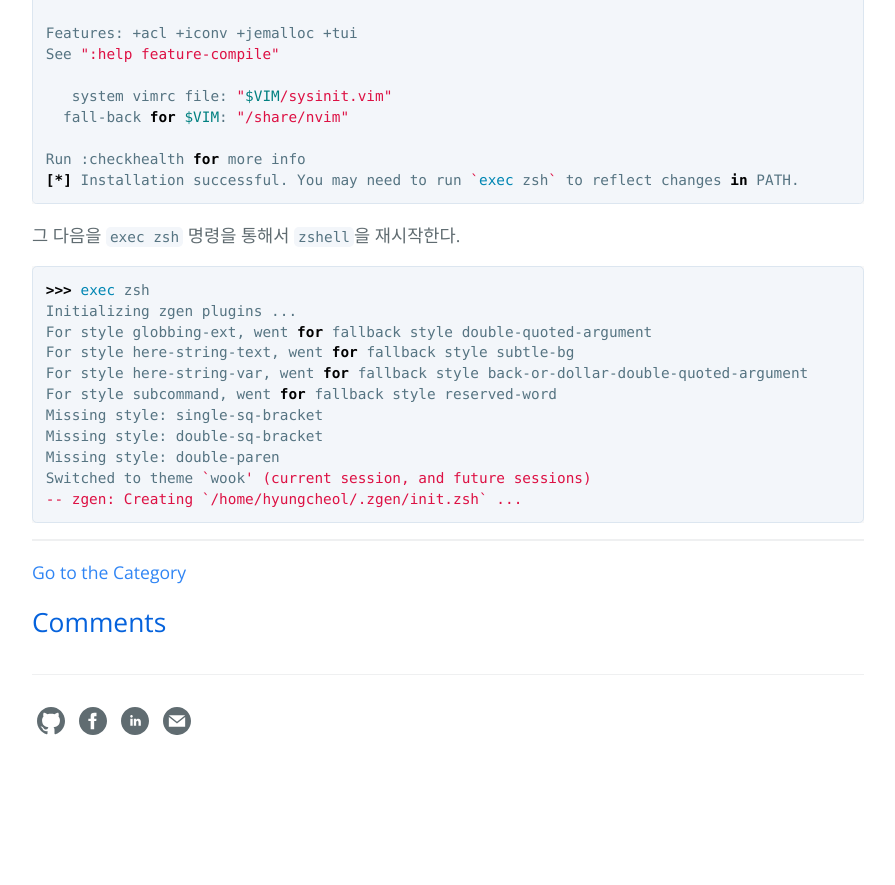
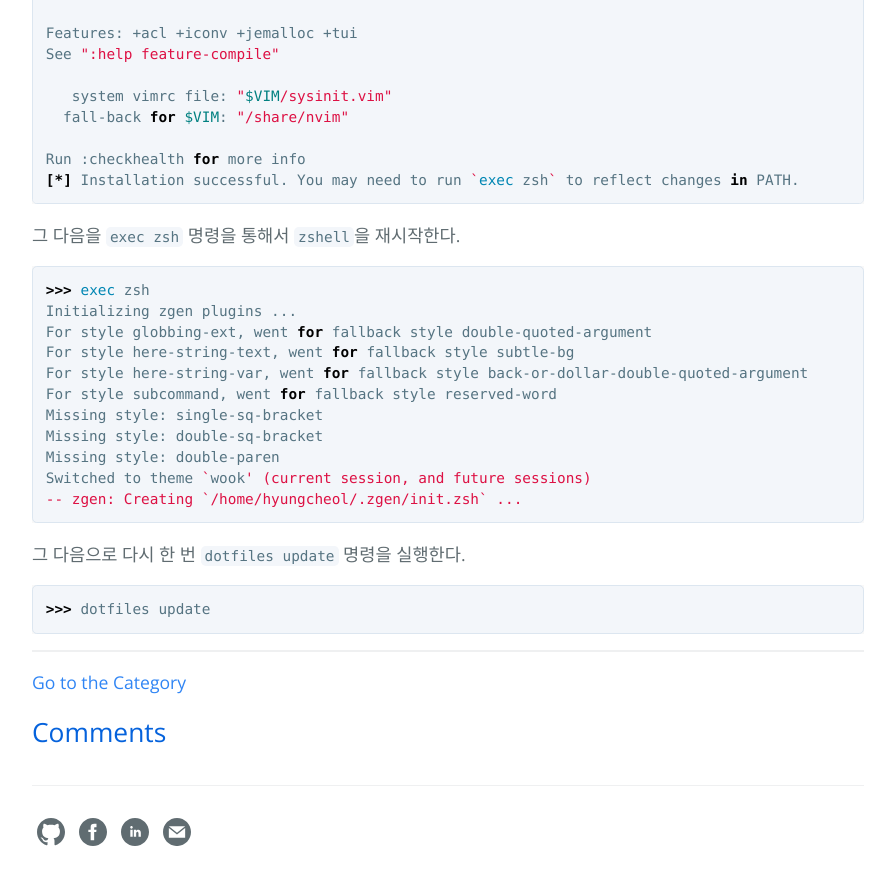
Before and after one commit to hcnoh/hcnoh.github.io, a Jekyll site: the page built from _posts/2018-10-05-development-environment-setting.md, in a window 1280 px wide and 900 px high, scrolled down 16515 px. Shown: the top 885 px of the window, without its empty margins (192-1087 px from the left). Built offline with Jekyll 4.4.1, drawn with Linux system fonts in a browser that asks for light colours; comment, search, counter and statistics services are not loaded; before the commit the page ends 17304 px from its top, so only the background shows below that.

Commit message:
Update 2018-10-05-development-environment-setting.md

````diff
--- a/_posts/2018-10-05-development-environment-setting.md
+++ b/_posts/2018-10-05-development-environment-setting.md
@@ -627,3 +627,9 @@ Missing style: double-paren
 Switched to theme `wook' (current session, and future sessions)
 -- zgen: Creating `/home/hyungcheol/.zgen/init.zsh` ...
 ```
+
+그 다음으로 다시 한 번 `dotfiles update` 명령을 실행한다.
+
+```bash
+>>> dotfiles update
+```
````
